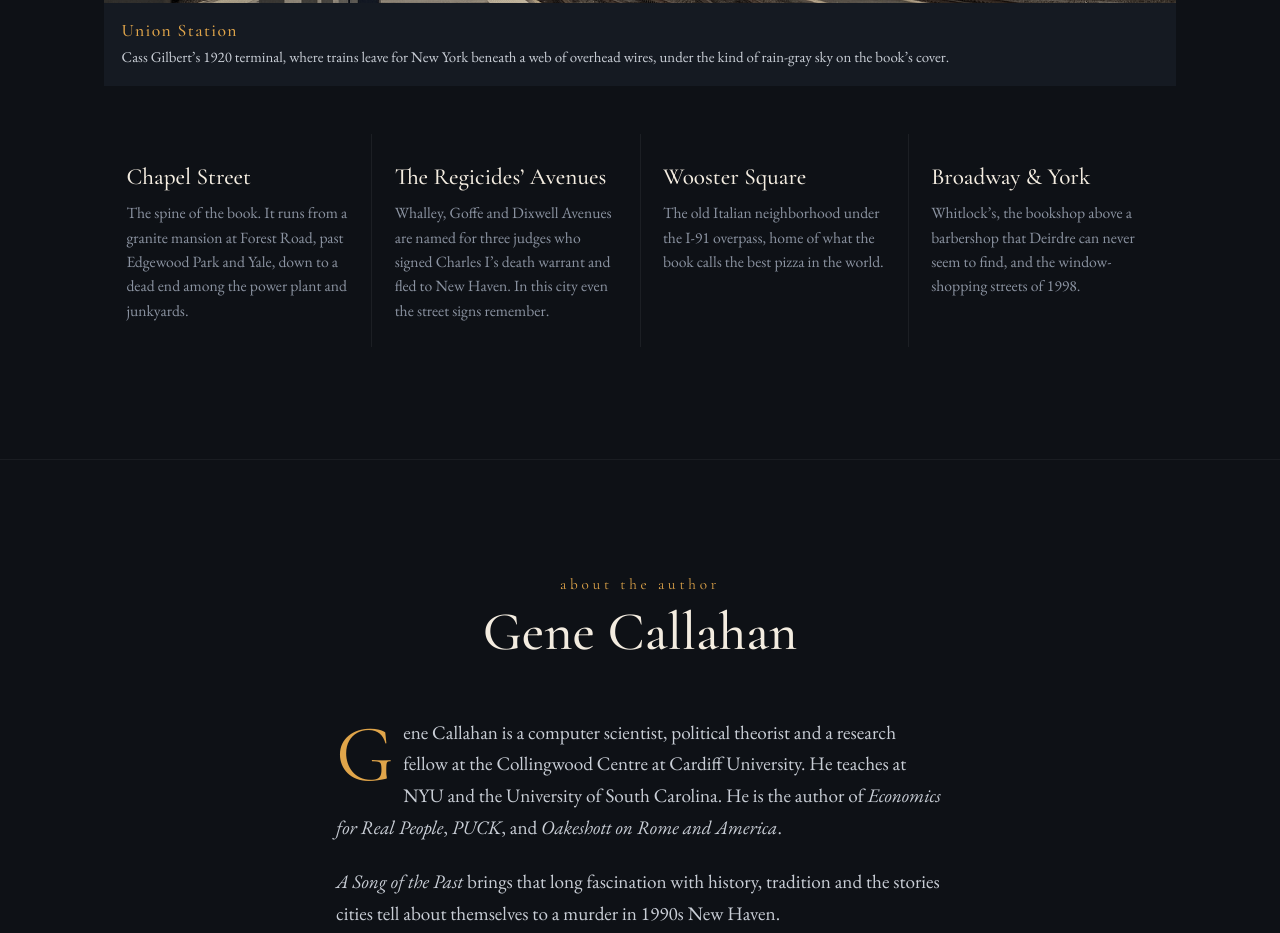
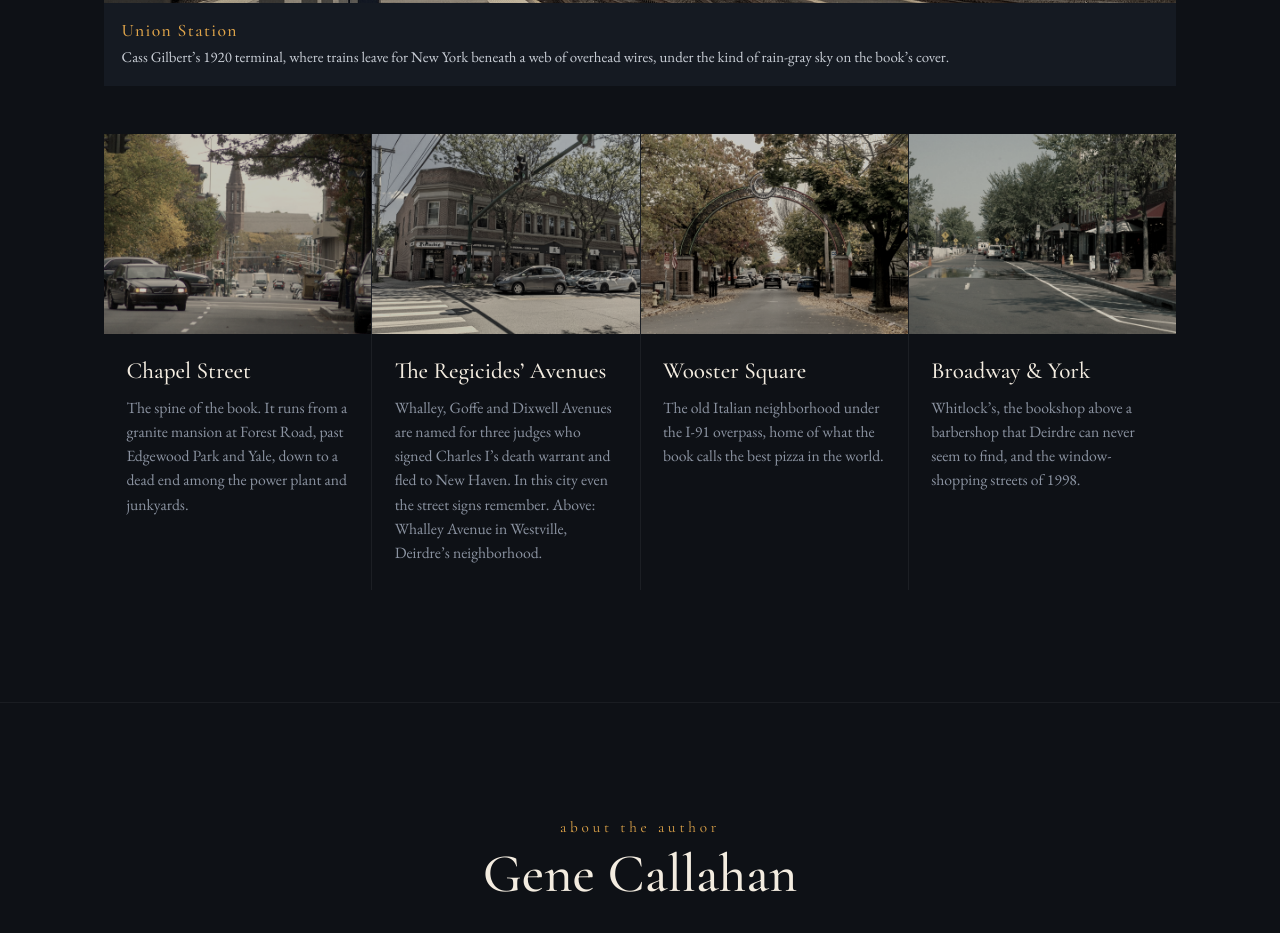
Before and after one commit to gcallah/ASongOfThePast, a plain HTML site: page index.html in a window 1280 px wide. Shown: the part 8805-9738 px from the top of the page. Drawn offline with nearby package versions, Linux system fonts and the light colour scheme; a web font is replaced by a local one.

Commit message:
Add photos to the place cards: Chapel St., Whalley Ave., Wooster St., Broadway
Co-Authored-By: Claude Opus 5.5 <noreply@anthropic.com>

```diff
--- a/css/style.css
+++ b/css/style.css
@@ -355,3 +355,14 @@ footer .piece { color: var(--amber); font-size: 1.4rem; display: block; margin-b
 .photo.full { grid-column: 1 / -1; }
 .photo.full img { aspect-ratio: 3 / 1; min-height: 14rem; }
 @media (max-width: 560px) { .photo.full img { aspect-ratio: 4 / 3; } }
+
+/* ---------- Place-card photos ---------- */
+.place { padding: 0 0 1.5rem; }
+.place h3, .place p { padding: 0 1.4rem; }
+.place h3 { margin-top: 1.1rem; }
+.place-img {
+  display: block; width: 100%; height: auto; aspect-ratio: 4 / 3; object-fit: cover;
+  filter: grayscale(0.55) sepia(0.25) contrast(1.05) brightness(0.78);
+  transition: filter 0.6s;
+}
+.place:hover .place-img { filter: grayscale(0.1) sepia(0.1) brightness(0.92); }
--- a/index.html
+++ b/index.html
@@ -231,10 +231,22 @@
     </div>
 
     <div class="places" style="margin-top: 3rem">
-      <div class="place"><h3>Chapel Street</h3><p>The spine of the book. It runs from a granite mansion at Forest Road, past Edgewood Park and Yale, down to a dead end among the power plant and junkyards.</p></div>
-      <div class="place"><h3>The Regicides’ Avenues</h3><p>Whalley, Goffe and Dixwell Avenues are named for three judges who signed Charles I’s death warrant and fled to New Haven. In this city even the street signs remember.</p></div>
-      <div class="place"><h3>Wooster Square</h3><p>The old Italian neighborhood under the I-91 overpass, home of what the book calls the best pizza in the world.</p></div>
-      <div class="place"><h3>Broadway &amp; York</h3><p>Whitlock’s, the bookshop above a barbershop that Deirdre can never seem to find, and the window-shopping streets of 1998.</p></div>
+      <div class="place">
+        <img class="place-img" src="graphics/chapel-street.jpg" alt="Looking down Chapel Street from College Street in autumn, with cars and a church spire in the distance" loading="lazy" width="1200" height="900">
+        <h3>Chapel Street</h3><p>The spine of the book. It runs from a granite mansion at Forest Road, past Edgewood Park and Yale, down to a dead end among the power plant and junkyards.</p>
+      </div>
+      <div class="place">
+        <img class="place-img" src="graphics/whalley-avenue-westville.jpg" alt="The 1913 brick Masonic Temple building on Whalley Avenue in Westville, with shops on the ground floor" loading="lazy" width="1200" height="900">
+        <h3>The Regicides’ Avenues</h3><p>Whalley, Goffe and Dixwell Avenues are named for three judges who signed Charles I’s death warrant and fled to New Haven. In this city even the street signs remember. Above: Whalley Avenue in Westville, Deirdre’s neighborhood.</p>
+      </div>
+      <div class="place">
+        <img class="place-img" src="graphics/wooster-street-arch.jpg" alt="The iron arch over Wooster Street at Wooster Square, framed by autumn trees" loading="lazy" width="1200" height="900">
+        <h3>Wooster Square</h3><p>The old Italian neighborhood under the I-91 overpass, home of what the book calls the best pizza in the world.</p>
+      </div>
+      <div class="place">
+        <img class="place-img" src="graphics/broadway-new-haven.jpg" alt="Tree-lined Broadway in New Haven, with shop awnings along the brick sidewalk" loading="lazy" width="1200" height="900">
+        <h3>Broadway &amp; York</h3><p>Whitlock’s, the bookshop above a barbershop that Deirdre can never seem to find, and the window-shopping streets of 1998.</p>
+      </div>
     </div>
   </div>
 </section>
@@ -281,6 +293,10 @@
         <li>New Haven Green with Center Church: Dicklyon, <a href="https://commons.wikimedia.org/wiki/File:New_Haven_Green_with_Center_Church.jpg">Wikimedia Commons</a>, <a href="https://creativecommons.org/licenses/by-sa/4.0/">CC BY-SA 4.0</a></li>
         <li>Skull and Bones “tomb,” c. 1900: Detroit Publishing Co., Library of Congress, <a href="https://commons.wikimedia.org/wiki/File:Skull_and_Bones_tomb.jpg">Wikimedia Commons</a>, public domain</li>
         <li>Union Station platforms: Sage Ross, <a href="https://commons.wikimedia.org/wiki/File:Clouds_and_metal_(New_Haven_Union_Station).jpg">Wikimedia Commons</a>, <a href="https://creativecommons.org/licenses/by-sa/2.0/">CC BY-SA 2.0</a></li>
+        <li>Chapel Street from College Street: Ethan Long, <a href="https://commons.wikimedia.org/wiki/File:Looking_down_Chapel_Street_from_College_Street,_New_Haven_(53829311165).jpg">Wikimedia Commons</a>, <a href="https://creativecommons.org/licenses/by-sa/2.0/">CC BY-SA 2.0</a> (cropped)</li>
+        <li>Masonic Temple, Whalley Avenue, Westville: Thingscouldbebetter, <a href="https://commons.wikimedia.org/wiki/File:Historic_Masonic_Temple,_Westville,_New_Haven,_CT.jpg">Wikimedia Commons</a>, <a href="https://creativecommons.org/licenses/by-sa/4.0/">CC BY-SA 4.0</a> (cropped)</li>
+        <li>Wooster Street arch: ajay_suresh, <a href="https://commons.wikimedia.org/wiki/File:Wooster_Street_-_Wooster_Square_-_New_Haven_(54106004356).jpg">Wikimedia Commons</a>, <a href="https://creativecommons.org/licenses/by/2.0/">CC BY 2.0</a> (cropped)</li>
+        <li>Broadway from Elm and York Streets: DimiTalen, <a href="https://commons.wikimedia.org/wiki/File:Looking_down_Broadway_from_Elm_and_York_Streets,_New_Haven,_2007.jpg">Wikimedia Commons</a>, CC0</li>
         <li><i>West Rock, New Haven</i> (1849): Frederic Edwin Church, <a href="https://commons.wikimedia.org/wiki/File:Frederic_Edwin_Church_-_West_Rock,_New_Haven.jpg">Wikimedia Commons</a>, public domain</li>
       </ul>
       <p>Photos have been resized and toned for this site.</p>
```
Also changed, not shown: graphics/broadway-new-haven.jpg (added), graphics/chapel-street.jpg (added), graphics/whalley-avenue-westville.jpg (added), graphics/wooster-street-arch.jpg (added).
